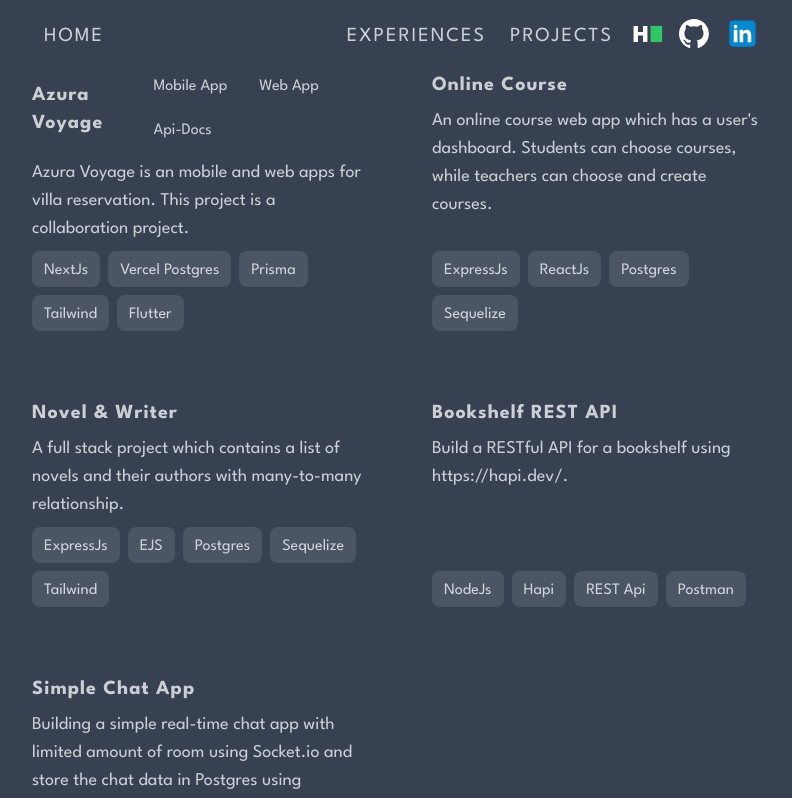
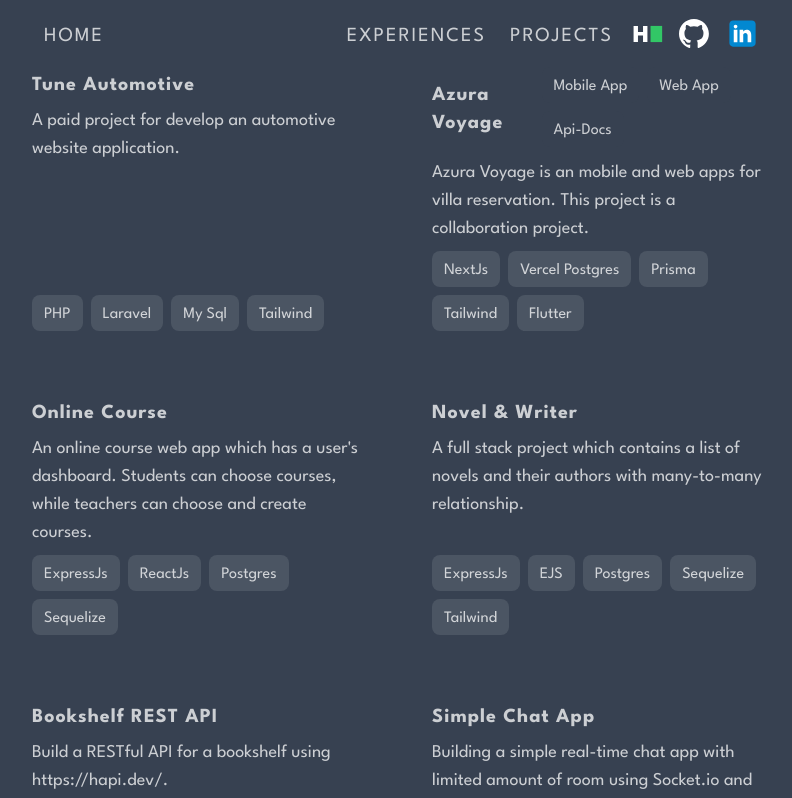
Before and after one commit to fieTarigan/fieTarigan, a Next.js app: page /projects in a window 1280 px wide. Shown: the top 798 px of the page, without its empty margins (240-1032 px from the left). Built offline with nearby package versions, Linux system fonts and the light colour scheme.

Commit message:
feat: tune project

```diff
--- a/src/app/projects/page.tsx
+++ b/src/app/projects/page.tsx
@@ -9,10 +9,44 @@ export default function Projects() {
   const toolsBookshelf = ["NodeJs", "Hapi", "REST Api", "Postman"];
   const toolsNovel = ["ExpressJs", "EJS", "Postgres", "Sequelize", "Tailwind"];
   const toolsOnlineCourse = ["ExpressJs", "ReactJs", "Postgres", "Sequelize"];
-  const toolsAzuraVoyage = ["NextJs", "Vercel Postgres", "Prisma", "Tailwind", "Flutter"];
+  const toolsAzuraVoyage = [
+    "NextJs",
+    "Vercel Postgres",
+    "Prisma",
+    "Tailwind",
+    "Flutter",
+  ];
+  const toolsTuneAuto = [
+    "PHP",
+    "Laravel",
+    "My Sql",
+    "Tailwind",
+  ];
 
   return (
     <div className="px-10 grid grid-cols-1 md:grid-cols-2 md:px-4 gap-16">
+      <a
+        href="https://tuneautomotive.co.id/"
+        target="_blank"
+        className="w-[100%] flex flex-col hover:bg-gray-600 hover:scale-110 duration-200"
+      >
+        <div className="text-xl font-bold tracking-wider pt-1">
+          Tune Automotive
+        </div>
+        <div className="flex flex-col justify-between h-[100%]">
+          <div className="py-2 text-lg">
+            A paid project for develop an automotive website application.
+          </div>
+          <div className="flex gap-2 flex-wrap">
+            {toolsTuneAuto.map((value, idx) => (
+              <span key={idx} className="bg-gray-600 px-3 pt-2 pb-1 rounded-lg">
+                {value}
+              </span>
+            ))}
+          </div>
+        </div>
+      </a>
+
       <a
         href="https://github.com/Team2-CapstoneProject/BE-CMS-Next"
         target="_blank"
@@ -49,7 +83,8 @@ export default function Projects() {
         <div className="text-xl font-bold tracking-wider pt-1"></div>
         <div className="flex flex-col justify-between h-[100%]">
           <div className="py-2 text-lg">
-            Azura Voyage is an mobile and web apps for villa reservation. This project is a collaboration project.
+            Azura Voyage is an mobile and web apps for villa reservation. This
+            project is a collaboration project.
           </div>
           <div className="flex gap-2 flex-wrap">
             {toolsAzuraVoyage.map((value, idx) => (
```
